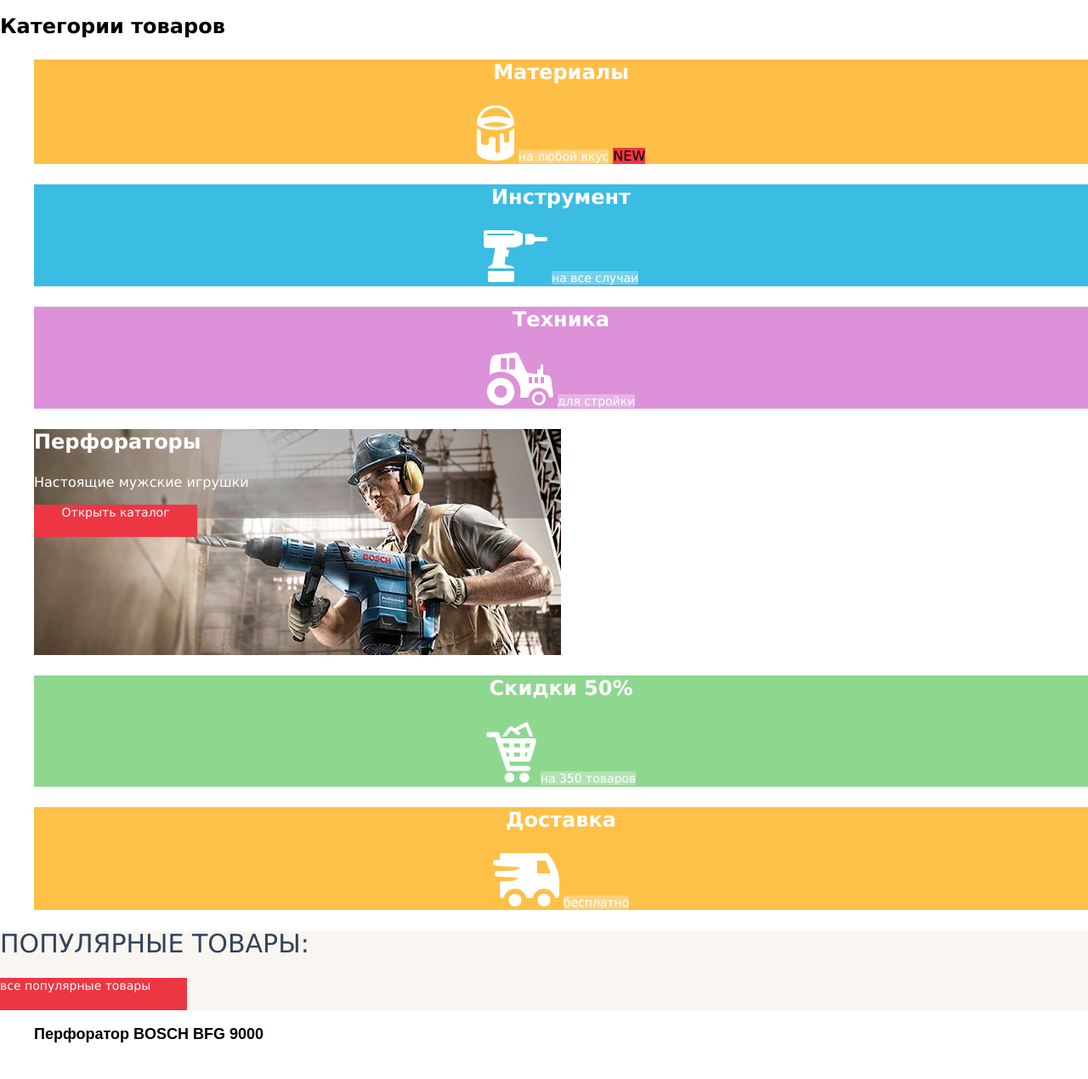
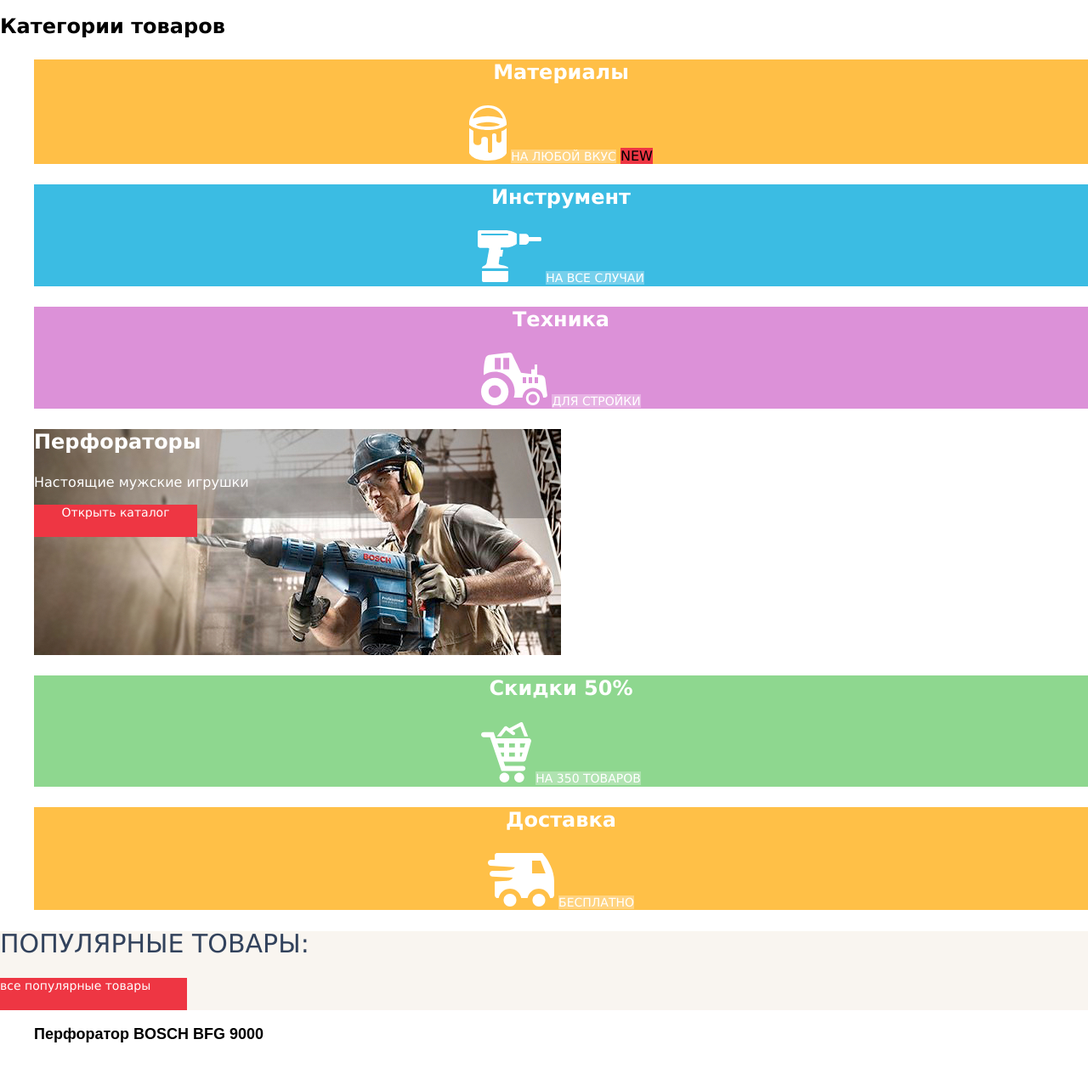
Before and after one commit to EKolushin/1675661-technomart-30, a plain HTML site: page index.html in a window 1280 px wide. Shown: the part 517-1787 px from the top of the page at 85% size. Drawn offline with Linux system fonts and the light colour scheme; a web font is replaced by a local one.

Commit message:
Исправление
Исправление чтоб соответствовало с макетом текст

```diff
--- a/index.html
+++ b/index.html
@@ -58,18 +58,18 @@
       <li class="features-item1">
         <h3>Материалы</h3>
         <img src="img/icon-1.svg" width="44" height="65" alt="Материалы">
-        <a href="#">на любой вкус</a>
+        <a href="#">НА ЛЮБОЙ ВКУС</a>
         <span class="new">NEW</span>
       </li>
       <li class="features-item2">
         <h3>Инструмент</h3>
         <img src="img/icon-2.svg" width="75" height="61" alt="Инструмент">
-        <a href="#">на все случаи</a>
+        <a href="#">НА ВСЕ СЛУЧАИ</a>
       </li>
       <li class="features-item3">
         <h3>Техника</h3>
         <img src="img/icon-3.svg" width="78" height="62" alt="Техника">
-        <a href="#">для стройки</a>
+        <a href="#">ДЛЯ СТРОЙКИ</a>
       </li>
       <li class="features-item4">
         <h3>Перфораторы</h3>
@@ -81,12 +81,12 @@
       <li class="features-item5">
         <h3>Скидки 50%</h3>
         <img src="img/icon-4.svg" width="59" height="72" alt="Скидки 50%">
-        <a href="#">на 350 товаров</a>
+        <a href="#">НА 350 ТОВАРОВ</a>
       </li>
       <li class="features-item6">
         <h3>Доставка</h3>
         <img src="img/icon-5.svg" width="78" height="63" alt="Доставка">
-        <a href="#">бесплатно</a>
+        <a href="#">БЕСПЛАТНО</a>
       </li>
     </ul>
   </section>
```
